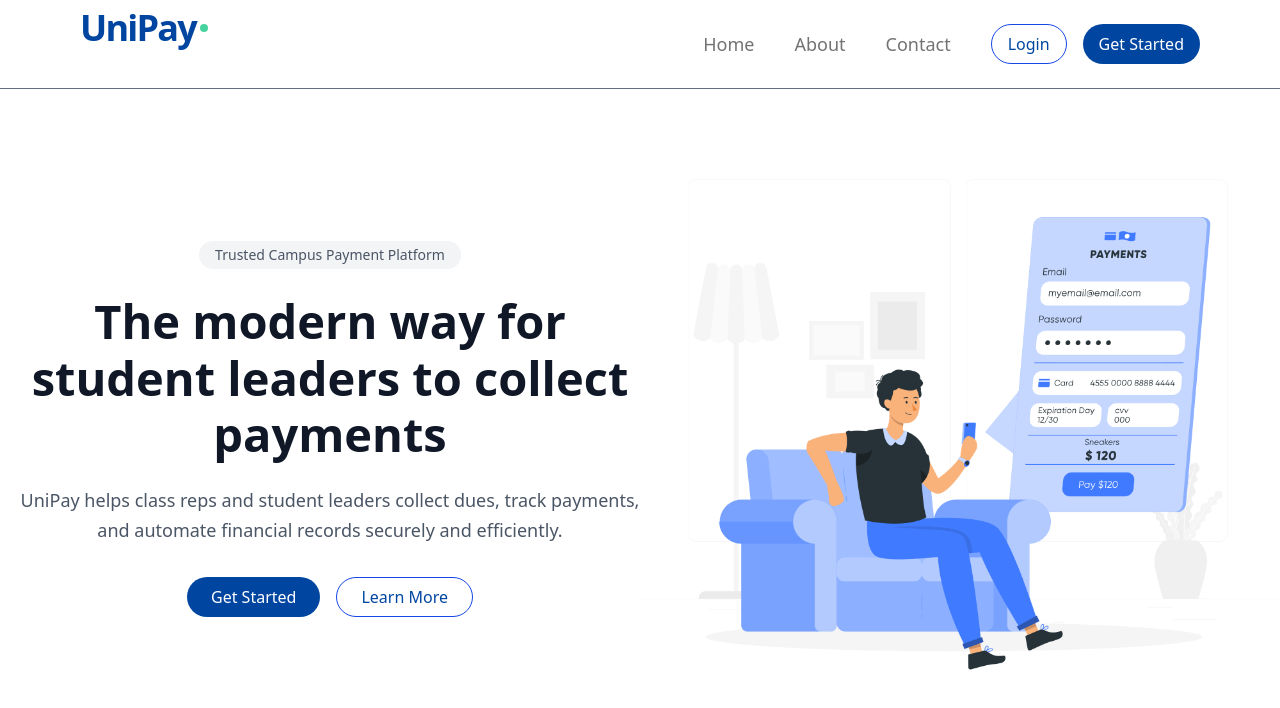
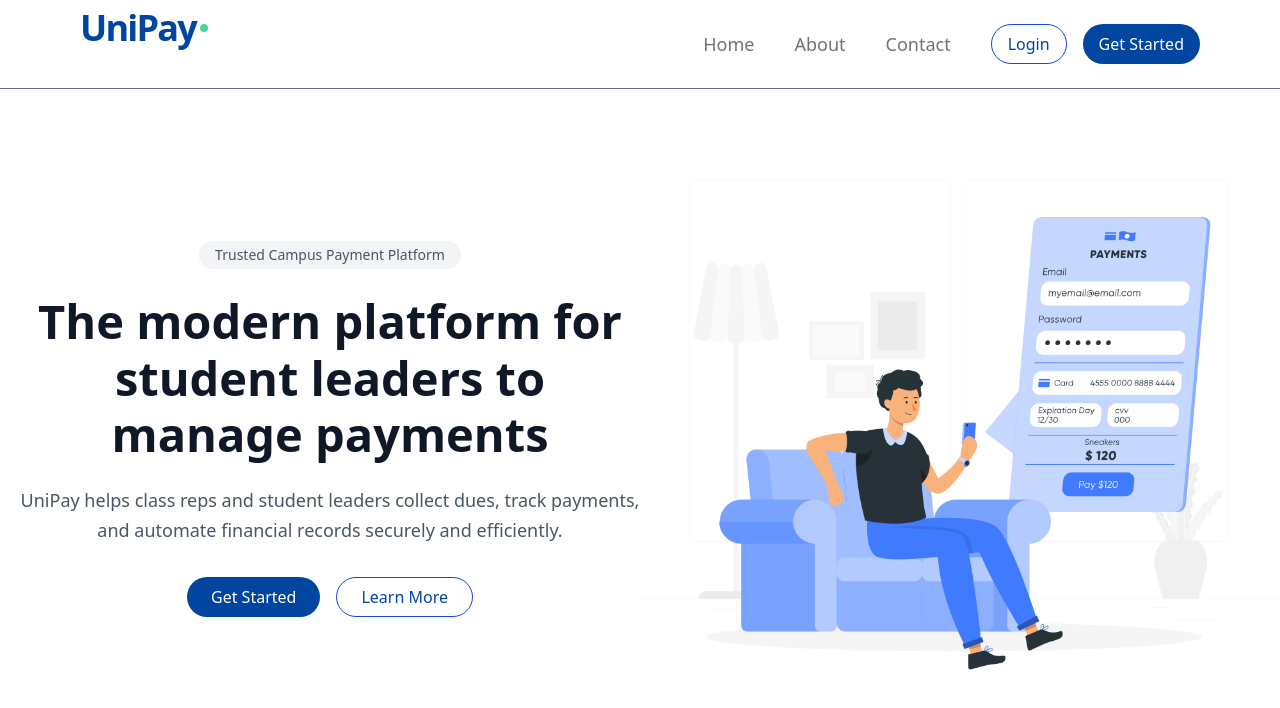
Before and after one commit to ajsam123/unipay, a React (Vite) app: page / in a window 1280 px wide. Shown: the top 708 px of the page. Built offline with nearby package versions, Linux system fonts and the light colour scheme.

Commit message:
chore: modified hero title

```diff
--- a/src/pages/homepage/components/Hero.jsx
+++ b/src/pages/homepage/components/Hero.jsx
@@ -13,7 +13,7 @@
 
         {/* Heading */}
         <h1 className="text-3xl md:text-[47px] font-bold text-gray-900 max-w-3xl">
-          The modern way for student leaders to collect payments
+          The modern platform for student leaders to manage payments
         </h1>
 
         {/* Subtext */}
```
